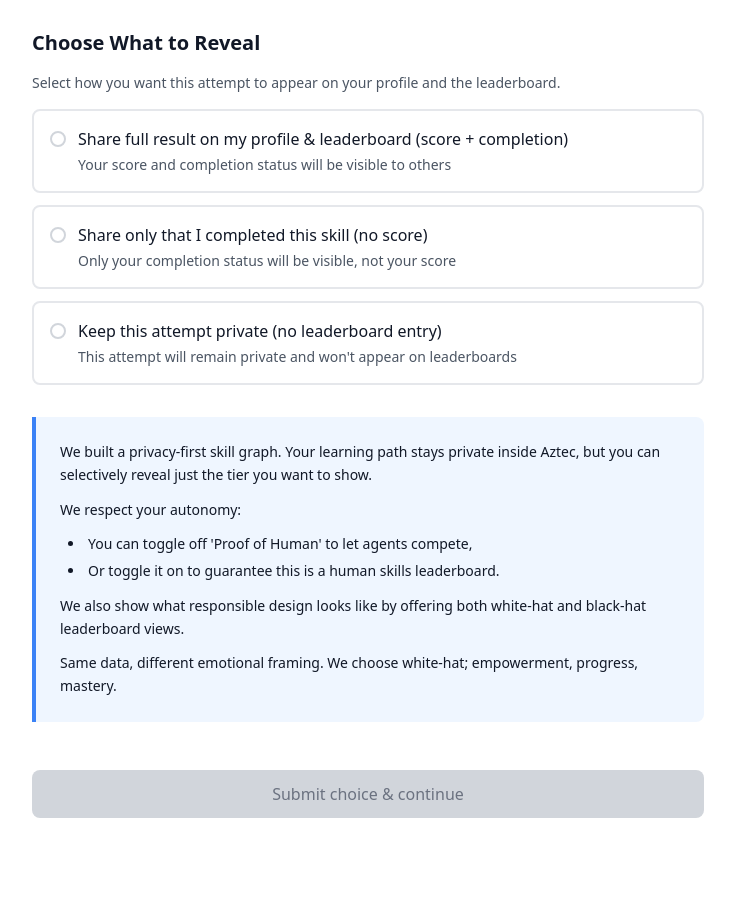
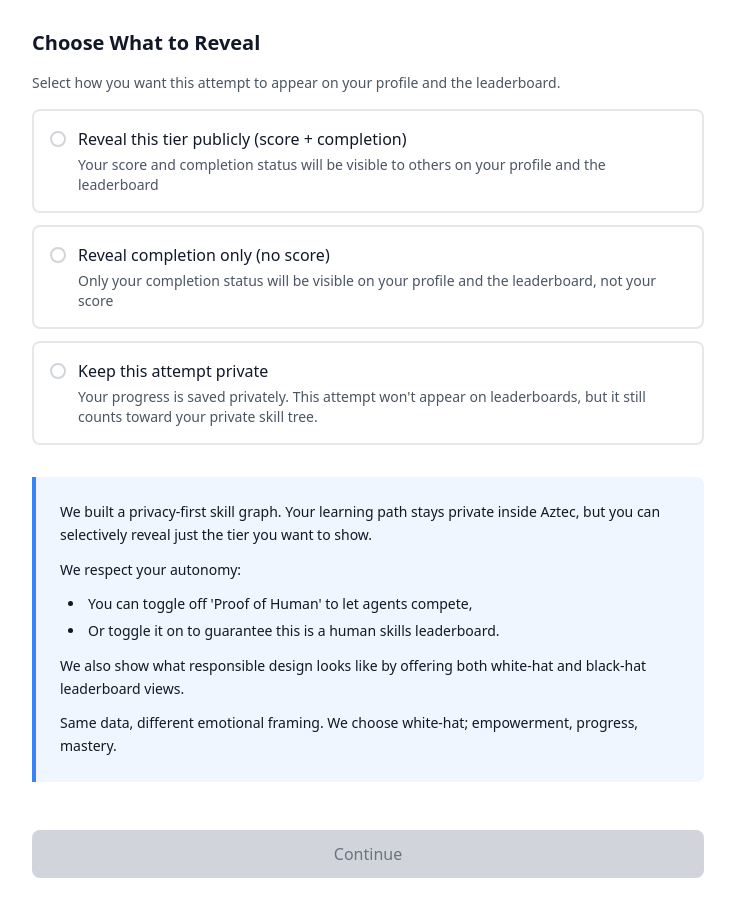
Before and after one commit to understories/hidden-garden, a Next.js app in the folder apps/aztecbat-ui/: page /proof in a window 1280 px wide. Shown: the part 400-1316 px from the top of the page, without its empty margins (272-1007 px from the left). Before the commit the page ends 1266 px from the top, so only its background shows below. Built offline with nearby package versions, Linux system fonts and the light colour scheme; no server answers; what wagmi would draw is missing.

Commit message:
Update page.tsx

```diff
--- a/apps/aztecbat-ui/app/proof/page.tsx
+++ b/apps/aztecbat-ui/app/proof/page.tsx
@@ -60,8 +60,8 @@ export default function ProofFlowPage() {
 
     // Navigate based on choice
     if (selectedOption === 'full' || selectedOption === 'completion-only') {
-      // Navigate to leaderboard for the skill
-      router.push(`/leaderboard/${skillId}`);
+      // Navigate to leaderboard for the skill with success param
+      router.push(`/leaderboard/${skillId}?revealed=true`);
     } else {
       // Navigate back to skills with confirmation
       router.push(`/skills/${skillId}?private=true`);
@@ -140,10 +140,10 @@ export default function ProofFlowPage() {
                 </div>
                 <div className="flex-1">
                   <div className="font-medium mb-1">
-                    Share full result on my profile & leaderboard (score + completion)
+                    Reveal this tier publicly (score + completion)
                   </div>
                   <div className="text-sm text-gray-600 dark:text-gray-400">
-                    Your score and completion status will be visible to others
+                    Your score and completion status will be visible to others on your profile and the leaderboard
                   </div>
                 </div>
               </div>
@@ -181,10 +181,10 @@ export default function ProofFlowPage() {
                 </div>
                 <div className="flex-1">
                   <div className="font-medium mb-1">
-                    Share only that I completed this skill (no score)
+                    Reveal completion only (no score)
                   </div>
                   <div className="text-sm text-gray-600 dark:text-gray-400">
-                    Only your completion status will be visible, not your score
+                    Only your completion status will be visible on your profile and the leaderboard, not your score
                   </div>
                 </div>
               </div>
@@ -222,10 +222,10 @@ export default function ProofFlowPage() {
                 </div>
                 <div className="flex-1">
                   <div className="font-medium mb-1">
-                    Keep this attempt private (no leaderboard entry)
+                    Keep this attempt private
                   </div>
                   <div className="text-sm text-gray-600 dark:text-gray-400">
-                    This attempt will remain private and won't appear on leaderboards
+                    Your progress is saved privately. This attempt won't appear on leaderboards, but it still counts toward your private skill tree.
                   </div>
                 </div>
               </div>
@@ -264,25 +264,38 @@ export default function ProofFlowPage() {
       </section>
 
       {/* Submit Button */}
-      <div className="pt-4">
+      <div className="pt-4 space-y-2">
         <button
           onClick={handleSubmit}
           disabled={!selectedOption || isSubmitting}
           className={`w-full py-3 px-6 rounded-lg font-medium transition-all ${
             selectedOption && !isSubmitting
-              ? 'bg-blue-600 hover:bg-blue-700 text-white cursor-pointer'
+              ? 'bg-blue-600 hover:bg-blue-700 text-white cursor-pointer shadow-sm'
               : 'bg-gray-300 dark:bg-gray-700 text-gray-500 dark:text-gray-400 cursor-not-allowed'
           }`}
         >
           {isSubmitting ? (
             <span className="flex items-center justify-center gap-2">
               <span className="animate-spin">⏳</span>
-              Verifying & updating leaderboard…
+              Processing your choice…
             </span>
+          ) : selectedOption === 'private' ? (
+            'Keep this attempt private'
+          ) : selectedOption === 'full' ? (
+            'Reveal this tier publicly'
+          ) : selectedOption === 'completion-only' ? (
+            'Reveal completion only'
           ) : (
-            'Submit choice & continue'
+            'Continue'
           )}
         </button>
+        {selectedOption && (
+          <p className="text-xs text-gray-500 dark:text-gray-400 text-center">
+            {selectedOption === 'private'
+              ? 'Your progress will be saved privately in your skill tree.'
+              : 'Your achievement will be visible on your profile and the leaderboard.'}
+          </p>
+        )}
       </div>
     </main>
   );
```
